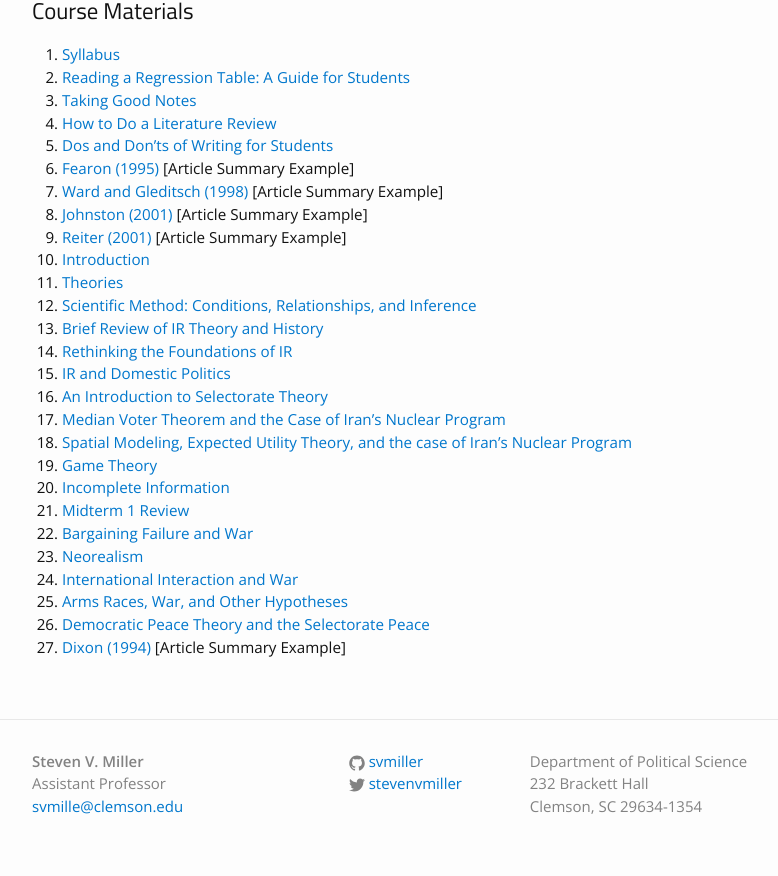
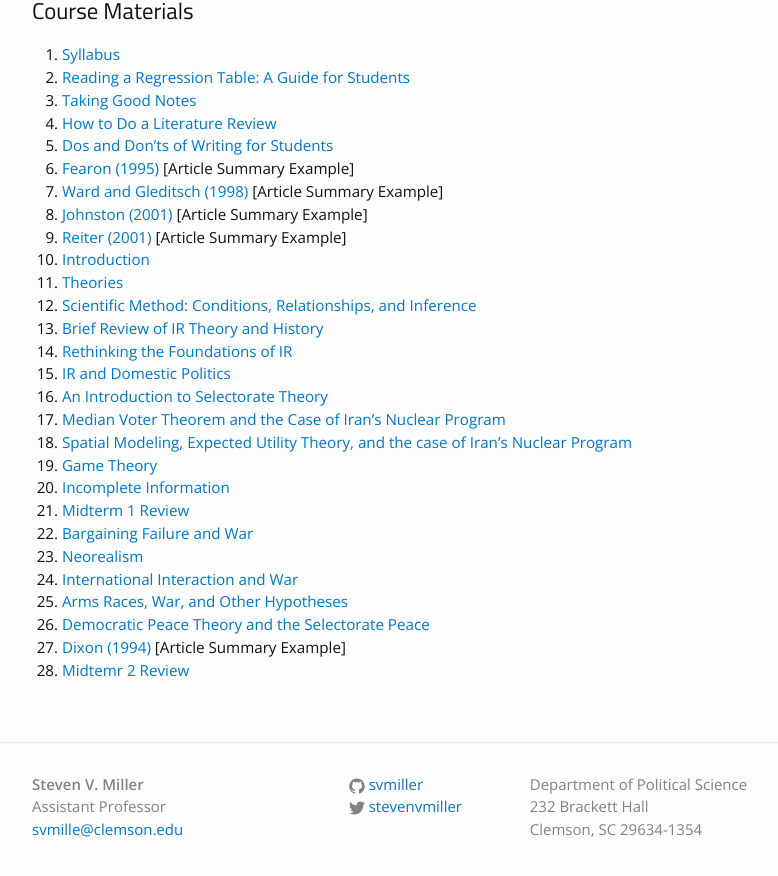
Before and after one commit to svmiller/svmiller.github.io, a Jekyll site: the page built from teaching/posc-1020.md, in a window 1280 px wide and 900 px high, scrolled down 722 px. Shown: the top 876 px of the window, without its empty margins (163-941 px from the left). Built offline with Jekyll 4.4.1, drawn with Linux system fonts in a browser that asks for light colours; some web fonts are replaced.

Commit message:
add link to midterm 2 review

```diff
--- a/teaching/posc-1020.md
+++ b/teaching/posc-1020.md
@@ -37,3 +37,4 @@ This introductory-level course will survey several core topics in the study of i
 25. [Arms Races, War, and Other Hypotheses](https://www.dropbox.com/s/1ehzyw0alrcwyce/posc1020-lecture-arms-races-war.pdf?dl=0)
 26. [Democratic Peace Theory and the Selectorate Peace](https://www.dropbox.com/s/7pkqrk2djwb6zoh/posc1020-lecture-selectorate-peace.pdf?dl=0)
 27. [Dixon (1994)](https://www.dropbox.com/s/glmsyadgyh04qn1/svm-notes-dixon1994dps.pdf?dl=0) [Article Summary Example]
+28. [Midtemr 2 Review](https://www.dropbox.com/s/mg0qj0z1s1iqu94/posc1020-lecture-midterm2-review.pdf?dl=0)
```
